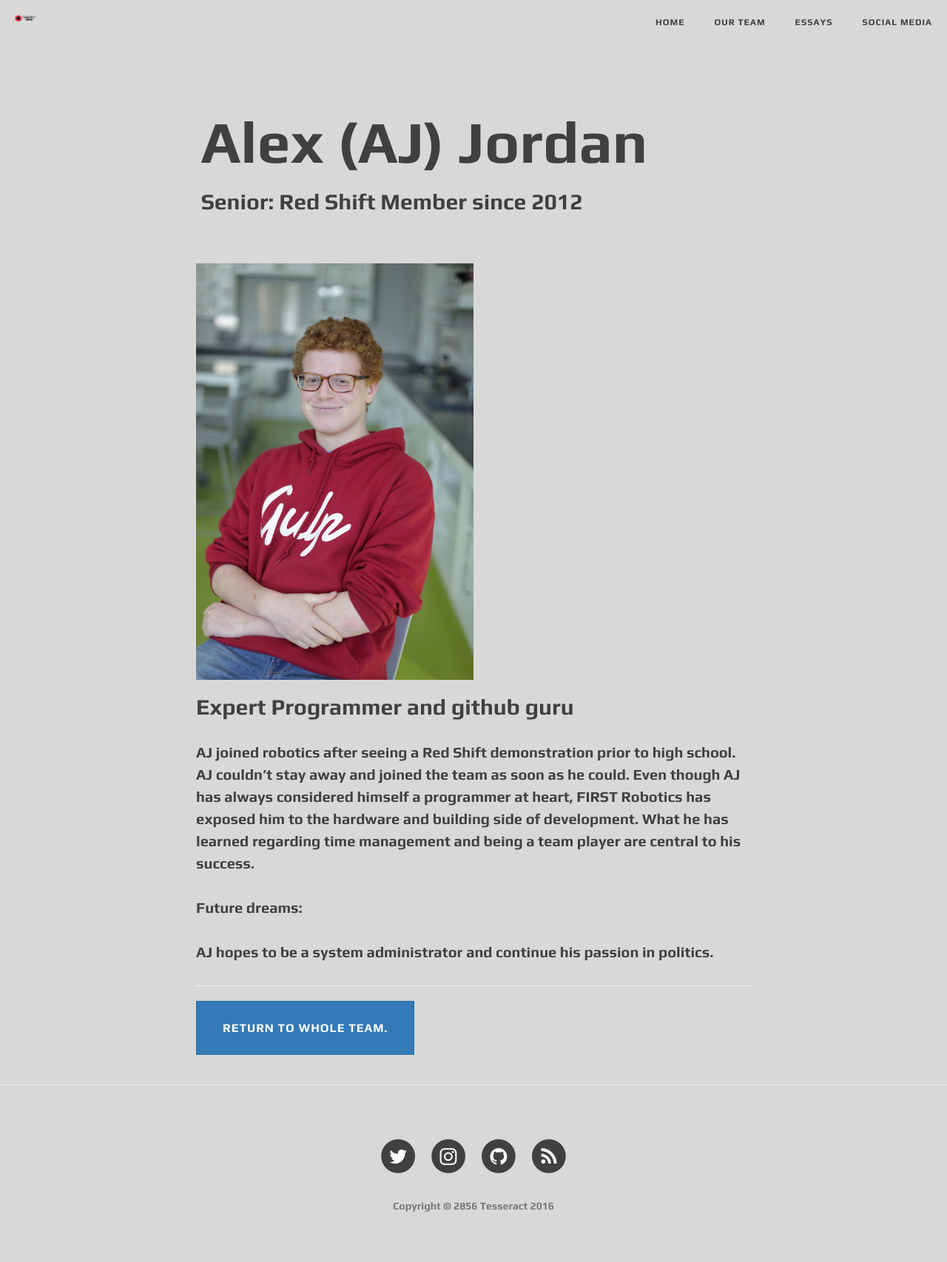
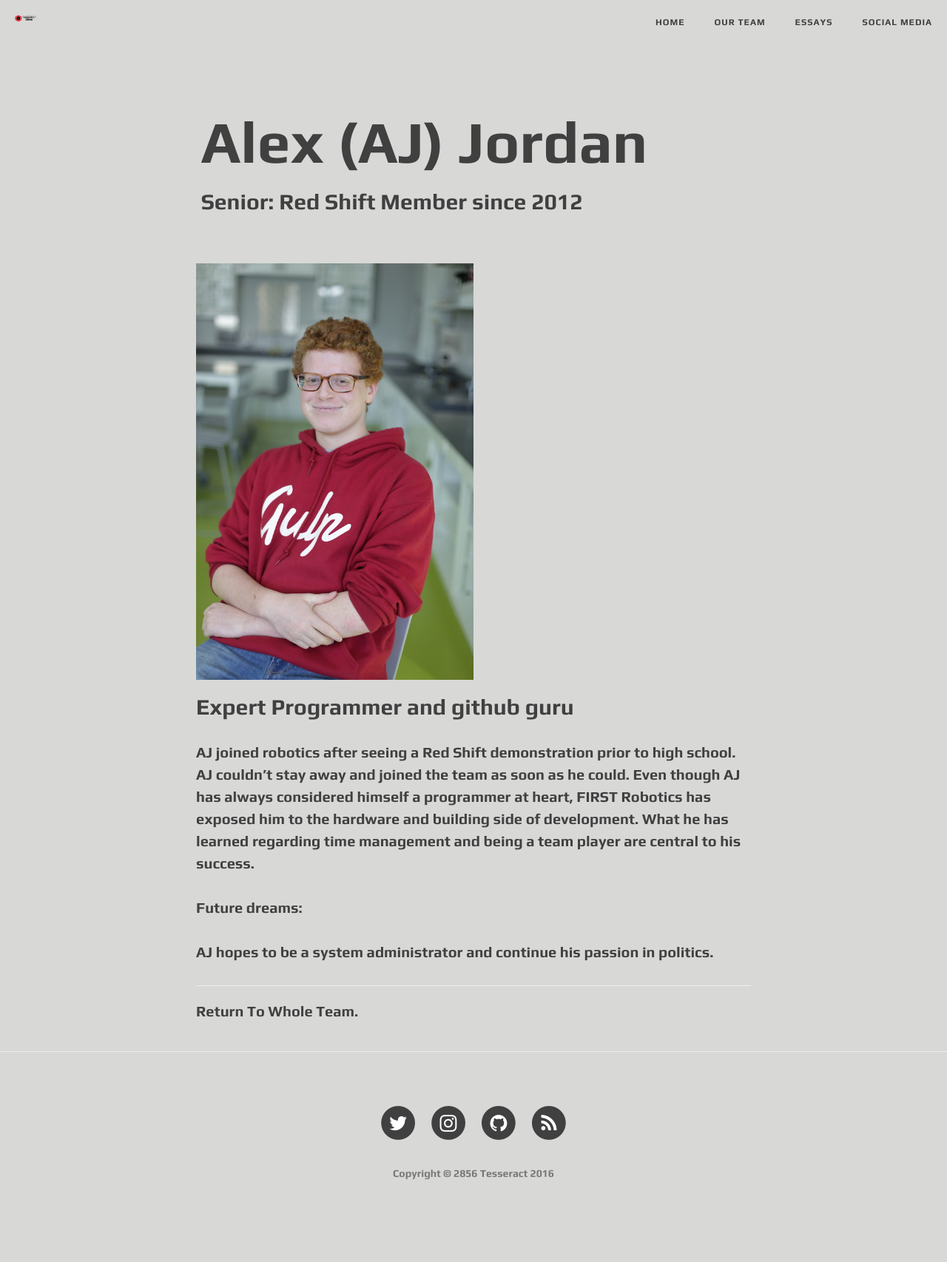
Before and after one commit to redshiftrobotics/2856-bios, a Jekyll site: the page built from aj.html, in a window 1280 px wide. Shown: the whole page at 74% size. Built offline with Jekyll 4.4.1, drawn with Linux system fonts in a browser that asks for light colours; nearby versions of some CDN libraries; after the commit the page ends 1662 px from its top, so only the background shows below that.

Commit message:
change post layout

```diff
--- a/_layouts/post.html
+++ b/_layouts/post.html
@@ -34,7 +34,7 @@
 
                 <hr>
 
-                <a class="previous btn btn-lg btn-primary" href="http://2856.io/about/" role="button">Return To Whole Team.</a>
+                <a class="previous" href="http://2856.io/about/" role="button">Return To Whole Team.</a>
 
                 <ul class="pager">
                     {% if page.previous.url %}
```
